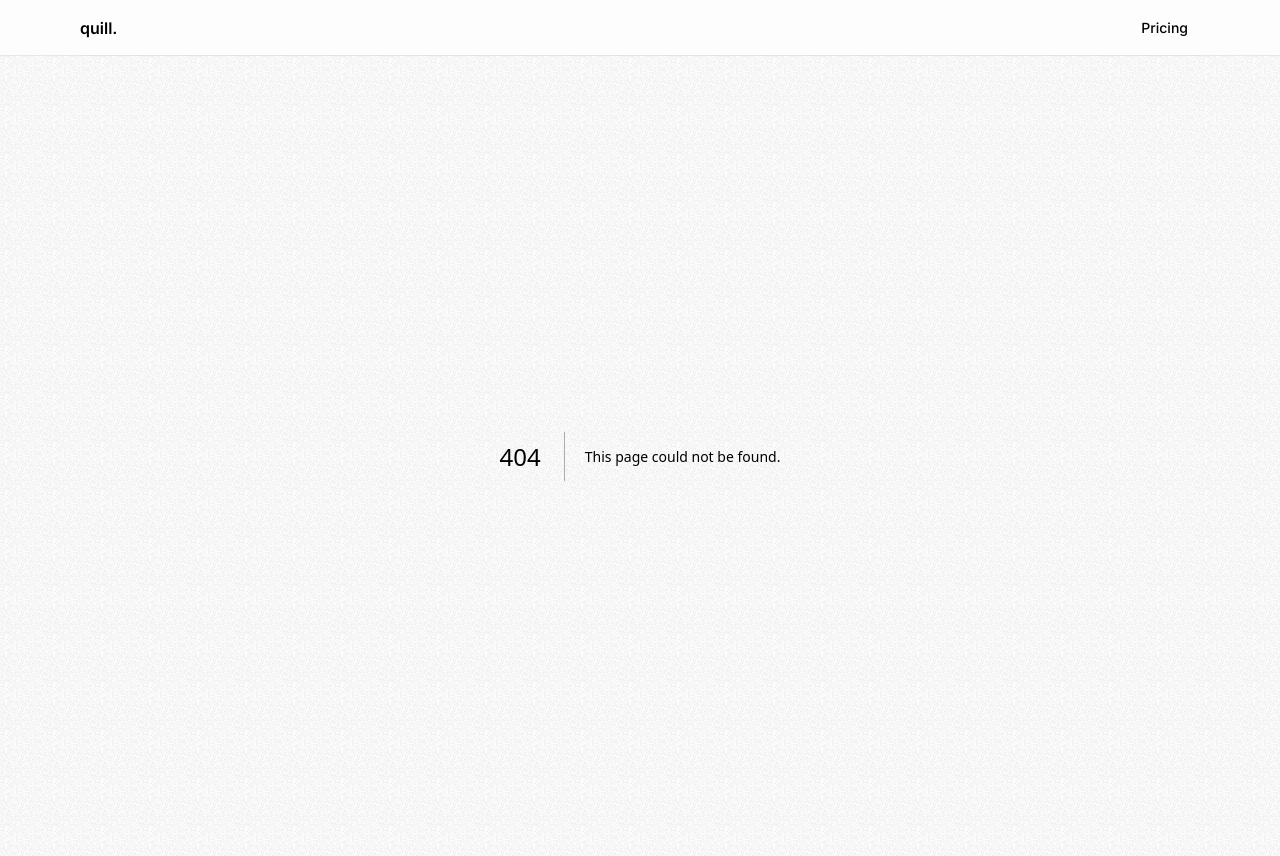
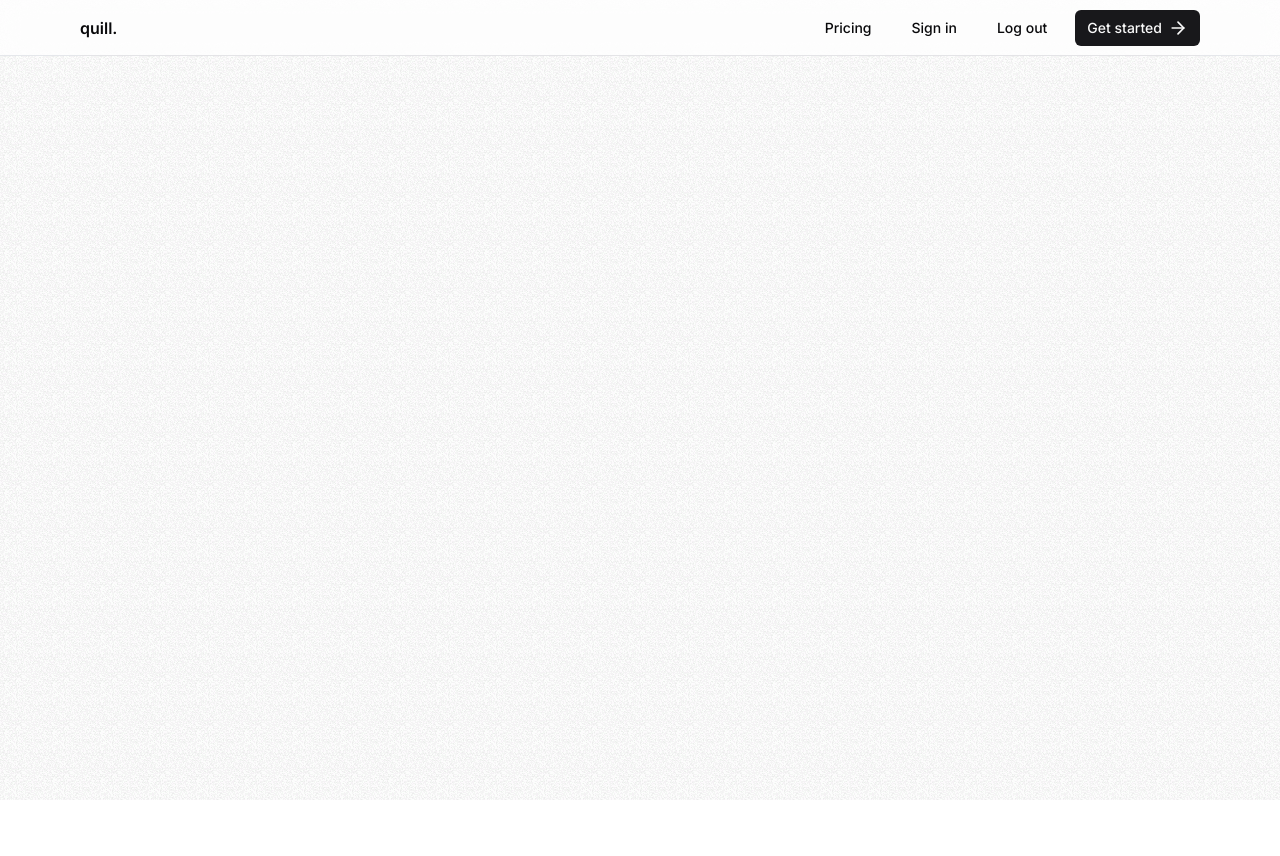
Before and after one commit to prikshitRoy/quill, a Next.js app: page /auth-callback in a window 1280 px wide. Before the commit this address had no page. After the commit the page ends 800 px from the top, so only its background shows below. Built offline with nearby package versions, Linux system fonts and the light colour scheme.

Commit message:
KindeAuth SetUp

```diff
--- /dev/null
+++ b/src/app/api/auth/[kindeAuth]/route.ts
@@ -0,0 +1,11 @@
+/* import { handleAuth } from "@kinde-oss/kinde-auth-nextjs/server";
+import { NextRequest } from "next/server";
+
+export async function GET(request: NextRequest, { params }: any) {
+  const endpoint = params.kindeAuth;
+  return handleAuth(request, endpoint);
+} */
+
+import { handleAuth } from "@kinde-oss/kinde-auth-nextjs/server";
+
+export const GET = handleAuth();
--- /dev/null
+++ b/src/app/auth-callback/page.tsx
@@ -0,0 +1,9 @@
+import { useRouter, useSearchParams } from "next/navigation";
+
+const page = () => {
+  const router = useRouter();
+  const searchParams = useSearchParams();
+  const origin = searchParams.get("origin");
+};
+
+export default page;
--- /dev/null
+++ b/src/app/dashboard/page.tsx
@@ -0,0 +1,12 @@
+import { getKindeServerSession } from "@kinde-oss/kinde-auth-nextjs/server";
+import { redirect } from "next/navigation";
+
+export default async function Home() {
+  const { getUser } = getKindeServerSession();
+  const user = await getUser();
+  /*   if (!user || !user.id) redirect("/auth-callback?origin=dashboard"); */
+
+  console.log(await getUser());
+
+  return <div>{user?.email}</div>;
+}
--- a/src/components/Navbar.tsx
+++ b/src/components/Navbar.tsx
@@ -1,6 +1,13 @@
 import Link from "next/link";
 import MaxWidthWrapper from "./MaxWidthWrapper";
 import { buttonVariants } from "./ui/button";
+/* import { LoginLink, RegisterLink } from "@kinde-oss/kinde-auth-nextjs/server"; */
+import {
+  RegisterLink,
+  LoginLink,
+  LogoutLink,
+} from "@kinde-oss/kinde-auth-nextjs/components";
+import { ArrowRight } from "lucide-react";
 
 const Navbar = () => {
   return (
@@ -24,6 +31,29 @@ const Navbar = () => {
               >
                 Pricing
               </Link>
+              <LoginLink
+                className={buttonVariants({
+                  variant: "ghost",
+                  size: "sm",
+                })}
+              >
+                Sign in
+              </LoginLink>
+              <LogoutLink
+                className={buttonVariants({
+                  variant: "ghost",
+                  size: "sm",
+                })}
+              >
+                Log out
+              </LogoutLink>
+              <RegisterLink
+                className={buttonVariants({
+                  size: "sm",
+                })}
+              >
+                Get started <ArrowRight className="ml-1.5 h-5 w-5" />
+              </RegisterLink>
             </>
           </div>
         </div>
```
Also changed, not shown: package.json (+8 -1 lines), 2 other files (tests, documents, lock files or other folders).
